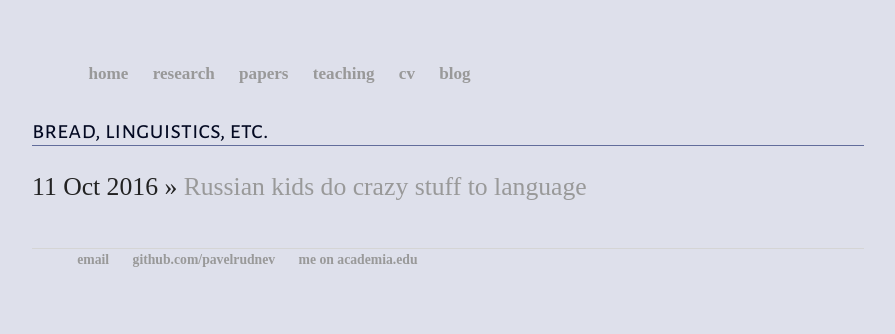
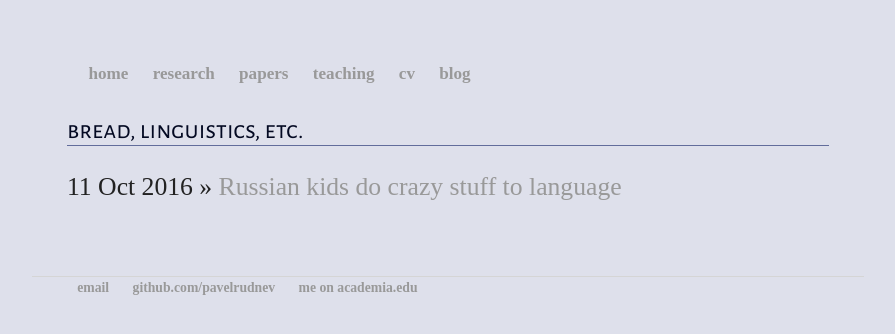
Before and after one commit to mishaknyazev/pavelrudnev.github.io, a Jekyll site: the page built from blog/index.html, in a window 1280 px wide. Shown: the top 334 px of the page, without its empty margins (192-1087 px from the left). Built offline with Jekyll 4.4.1, drawn with Linux system fonts in a browser that asks for light colours; nearby versions of some CDN libraries; some web fonts are replaced.

Commit message:
Update Blog page

```diff
--- a/blog/index.html
+++ b/blog/index.html
@@ -2,10 +2,15 @@
 layout: default
 title: "Bread, linguistics, etc."
 ---
-	<h2>{{ page.title }}</h2>
+<div class="wrapper">
+	<div class="units-row">
+          <div class="unit-85"><h2>{{ page.title }}</h2>
 	<ul class="posts">
 
 	  {% for post in site.posts %}
 	    <li><span>{{ post.date | date_to_string }}</span> » <a href="{{ post.url }}" title="{{ post.title }}">{{ post.title }}</a></li>
 	  {% endfor %}
 	</ul>
+	  </div>
+	</div>
+</div>
```
